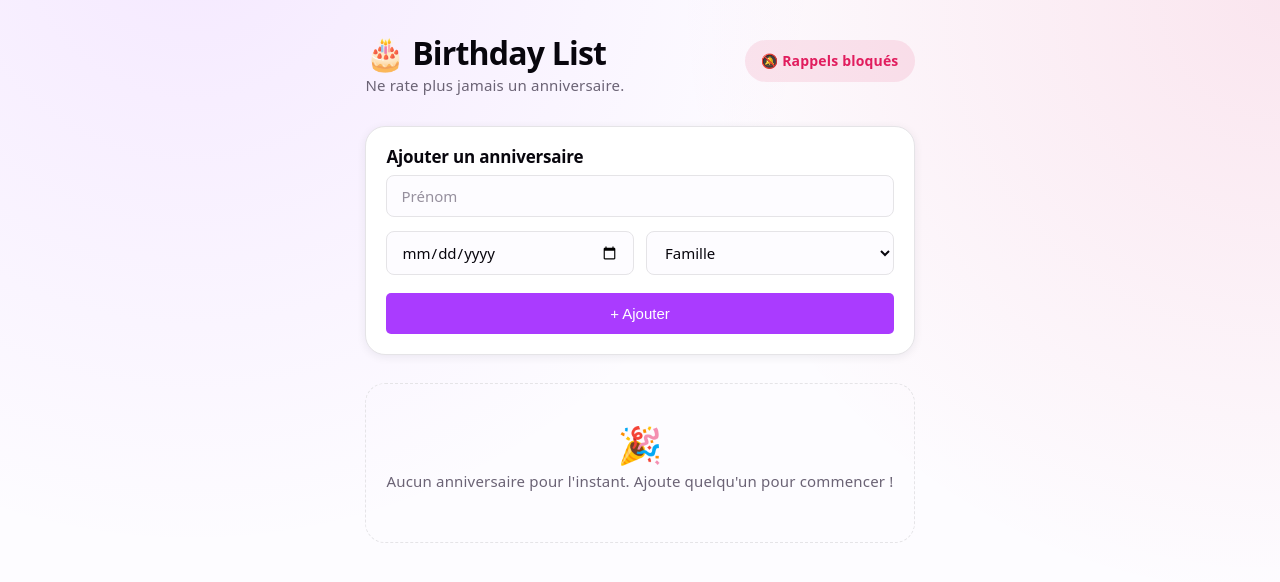
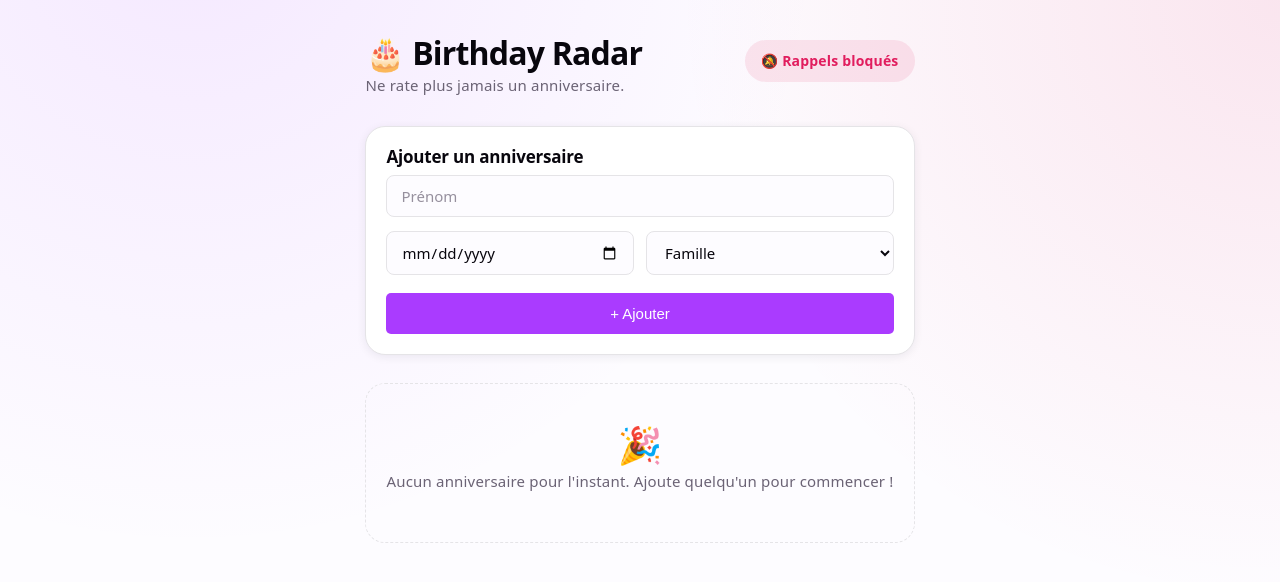
Before and after one commit to chloeberthelot/bday-radar, a React (Vite) app: page / in a window 1280 px wide. Shown: the top 582 px of the page. Built offline with nearby package versions, Linux system fonts and the light colour scheme.

Commit message:
changement titre

```diff
--- a/src/App.jsx
+++ b/src/App.jsx
@@ -38,7 +38,7 @@ function App() {
     <div className="app">
       <header className="app-header">
         <div className="app-header-text">
-          <h1>🎂 Birthday List</h1>
+          <h1>🎂 Birthday Radar</h1>
           <p>Ne rate plus jamais un anniversaire.</p>
         </div>
         {notif === "default" ? (
@@ -69,7 +69,9 @@ function App() {
       ) : (
         <div className="empty-state">
           <span className="emoji">🎉</span>
-          <p>Aucun anniversaire pour l'instant. Ajoute quelqu'un pour commencer !</p>
+          <p>
+            Aucun anniversaire pour l'instant. Ajoute quelqu'un pour commencer !
+          </p>
         </div>
       )}
     </div>
```
